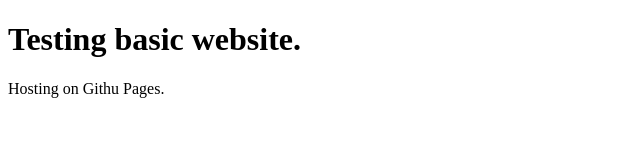
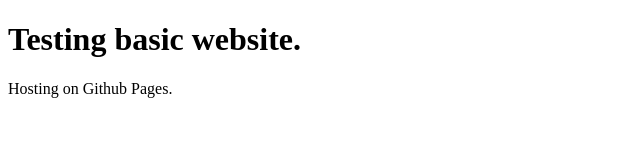
Before and after one commit to bcontesse/bcontesse.github.io, a plain HTML site: page index.html in a window 1280 px wide. Shown: the full height of the page, 0-640 px from the left. Drawn offline with Linux system fonts and the light colour scheme.

Commit message:
made a mistake

```diff
--- a/index.html
+++ b/index.html
@@ -3,6 +3,6 @@
 <html>
     <body>
         <h1>Testing basic website.</h1>
-        <p>Hosting on Githu Pages.</p>
+        <p>Hosting on Github Pages.</p>
     </body>
 </html>
```
